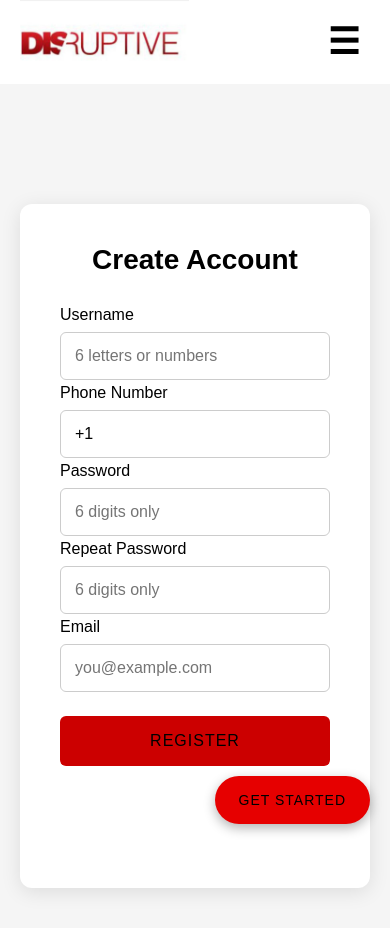
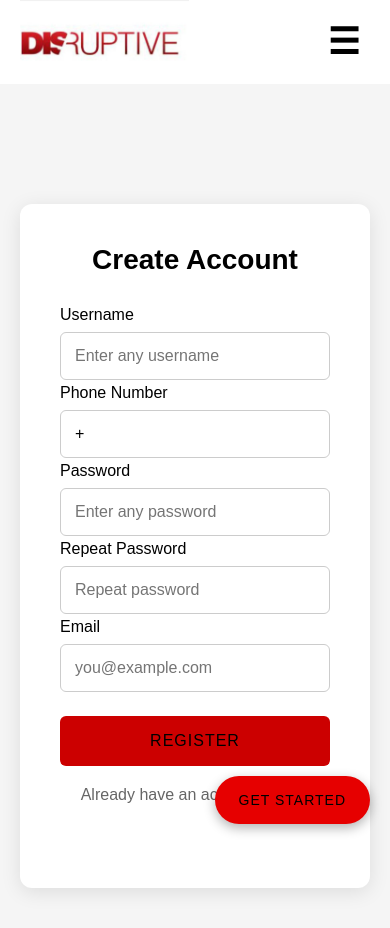
Before and after one commit to Molly256/disruptivewebsite, a Next.js app: page /registration in a window 390 px wide. Built offline with nearby package versions, Linux system fonts and the light colour scheme.

Commit message:
Enable worldwide phone registration

```diff
--- a/app/registration/page.js
+++ b/app/registration/page.js
@@ -6,7 +6,7 @@ export default function Registration() {
   const router = useRouter()
   const [form, setForm] = useState({
     username: '',
-    phone: '+1',
+    phone: '+',
     password: '',
     repeatPassword: '',
     email: ''
@@ -16,16 +16,19 @@ export default function Registration() {
   const validate = () => {
     const newErrors = {}
 
-    if (!/^[a-zA-Z0-9]{6}$/.test(form.username)) {
-      newErrors.username = 'Username must be exactly 6 letters or numbers'
+    // Username: no limit now, just required
+    if (!form.username.trim()) {
+      newErrors.username = 'Username is required'
     }
 
-    if (!/^\+1\d*$/.test(form.phone)) {
-      newErrors.phone = 'Phone must start with +1'
+    // Phone: worldwide format
+    if (!/^\+\d{7,15}$/.test(form.phone)) {
+      newErrors.phone = 'Phone must start with + and country code'
     }
 
-    if (!/^\d{6}$/.test(form.password)) {
-      newErrors.password = 'Password must be exactly 6 digits'
+    // Password: no limits now, just required
+    if (!form.password) {
+      newErrors.password = 'Password is required'
     }
 
     if (form.password !== form.repeatPassword) {
@@ -43,12 +46,11 @@ export default function Registration() {
   const handleSubmit = (e) => {
     e.preventDefault()
     if (validate()) {
-      // Save creds to localStorage for login check
       localStorage.setItem('user', JSON.stringify({
         phone: form.phone,
         password: form.password
       }))
-      router.push('/login') // go to login page
+      router.push('/login')
     }
   }
 
@@ -100,8 +102,7 @@ export default function Registration() {
             type="text"
             value={form.username}
             onChange={(e) => setForm({...form, username: e.target.value})}
-            placeholder="6 letters or numbers"
-            maxLength="6"
+            placeholder="Enter any username"
             style={inputStyle}
           />
           {errors.username && <div style={errorStyle}>{errors.username}</div>}
@@ -113,7 +114,7 @@ export default function Registration() {
             type="tel"
             value={form.phone}
             onChange={(e) => setForm({...form, phone: e.target.value})}
-            placeholder="+1XXXXXXXXXX"
+            placeholder="+44XXXXXXXXXX"
             style={inputStyle}
           />
           {errors.phone && <div style={errorStyle}>{errors.phone}</div>}
@@ -125,9 +126,7 @@ export default function Registration() {
             type="password"
             value={form.password}
             onChange={(e) => setForm({...form, password: e.target.value})}
-            placeholder="6 digits only"
-            maxLength="6"
-            inputMode="numeric"
+            placeholder="Enter any password"
             style={inputStyle}
           />
           {errors.password && <div style={errorStyle}>{errors.password}</div>}
@@ -139,9 +138,7 @@ export default function Registration() {
             type="password"
             value={form.repeatPassword}
             onChange={(e) => setForm({...form, repeatPassword: e.target.value})}
-            placeholder="6 digits only"
-            maxLength="6"
-            inputMode="numeric"
+            placeholder="Repeat password"
             style={inputStyle}
           />
           {errors.repeatPassword && <div style={errorStyle}>{errors.repeatPassword}</div>}
@@ -177,6 +174,16 @@ export default function Registration() {
         >
           REGISTER
         </button>
+
+        <div style={{ textAlign: 'center', marginTop: '20px' }}>
+          <span style={{ color: '#666' }}>Already have an account? </span>
+          <span
+            onClick={() => router.push('/login')}
+            style={{ color: '#cc0000', cursor: 'pointer', fontWeight: '500' }}
+          >
+            Login
+          </span>
+        </div>
       </form>
     </div>
   )
```
Also changed, not shown: app/login/page.js (+6 -10 lines).
